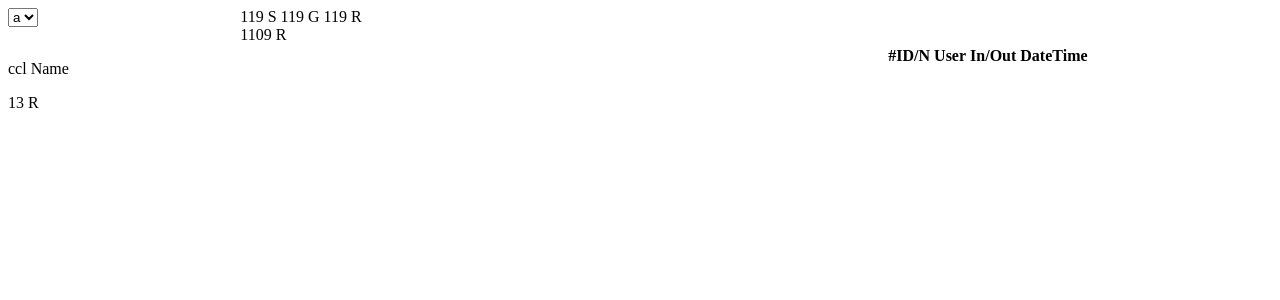
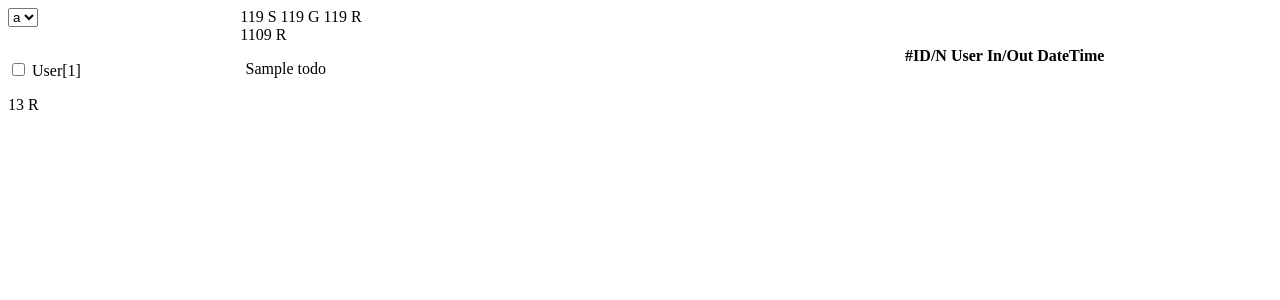
Before and after one commit to yotsuba-na/accountant, a Flask app: template templates/accountant/main.html in a window 1280 px wide. Shown: the top 300 px of the page. Run offline with Flask 2, Linux system fonts and the light colour scheme; the template is opened without the code that fills it: most values are stand-ins (such as "Sample title", 1, 10 or a date in 2020); lists and menus that the app fills with data are empty.

Commit message:
Update `main.html`
Signed-off-by: Nodaa Gaji <c0d3r.nodiru.gaji@gmail.com>

```diff
--- a/templates/accountant/main.html
+++ b/templates/accountant/main.html
@@ -61,10 +61,15 @@
     <div class="dynamic">
 
       <div class="left">
-        <div class="user">
-          <p class="userName"><span>ccl</span> Name</p>
-          <p class="userSummary">13 R</p>
-        </div>
+        {% for user in all_users %}
+          <div class="user">
+            <p class="userName">
+              <input id="user_{{ user[0] }}" type="checkbox" />
+              <label for="user_{{ user[0] }}">User[1]</label>
+            </p>
+            <p class="userSummary">13 R</p>
+          </div>
+        {% endfor %}
       </div>
 
       <div class="middle">
@@ -72,10 +77,13 @@
         </div>
         <div class="notIncome">
         </div>
-        <div class="todo">
-          <div class="active">
+        <div class="todos">
+          <div class="todo">
+            {% for todo in all_todos %}
+              <p>{{ todo }}</p>
+            {% endfor %}
           </div>
-          <div class="notActive">
+          <div class="todoItems">
           </div>
         </div>
       </div>
```
